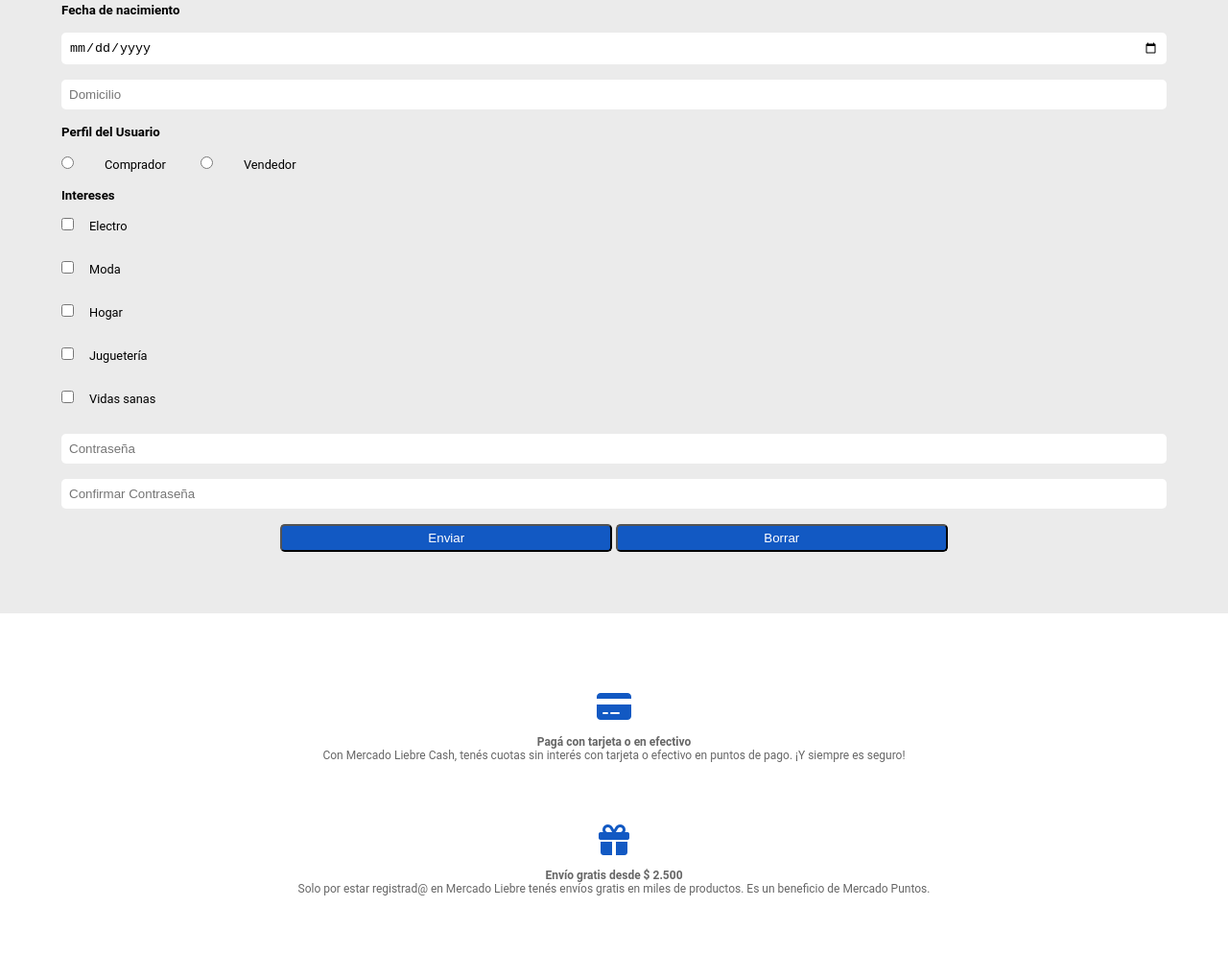
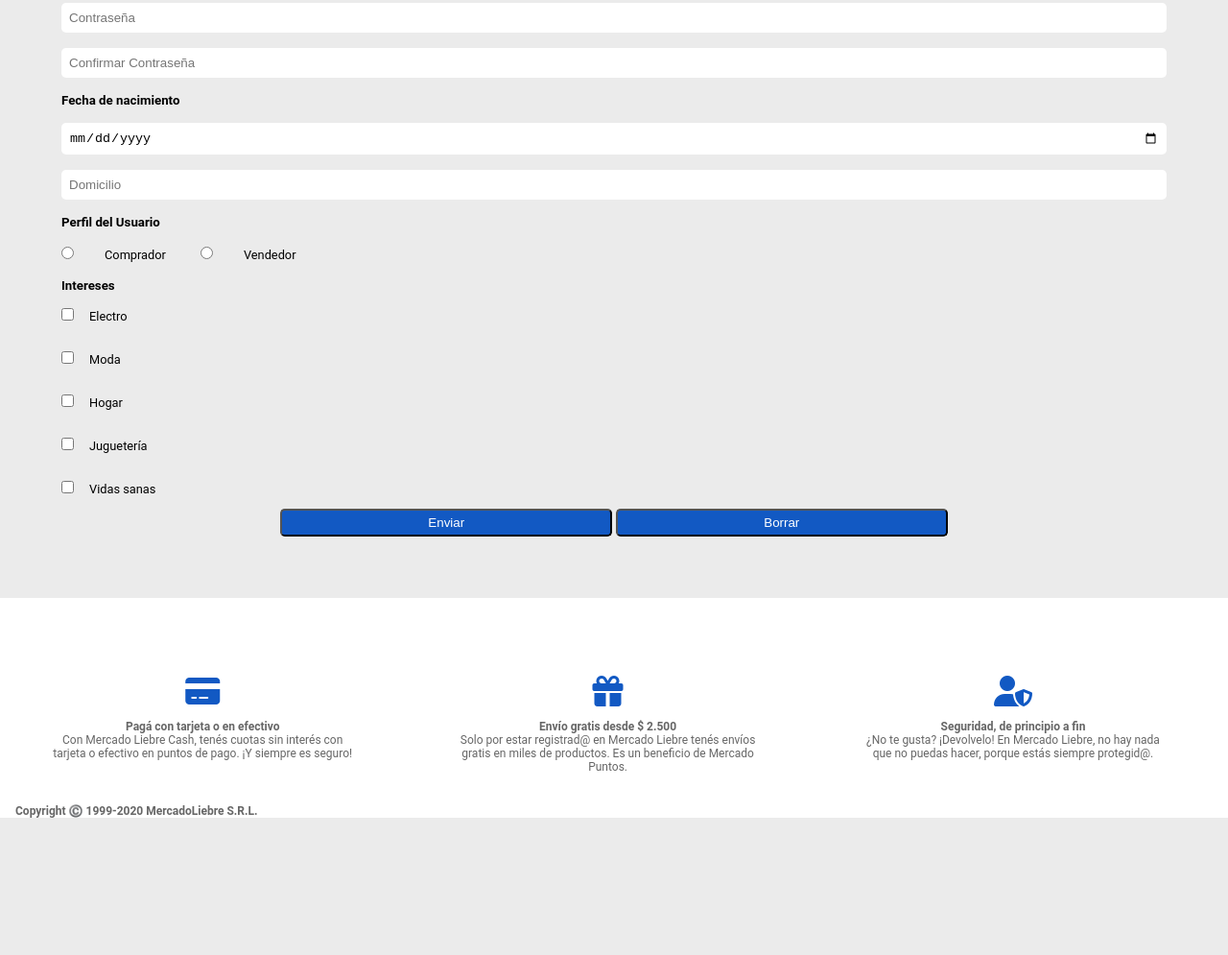
Before and after one commit to RamosOA/MercadoLiebre, a website: page views/register.html in a window 1280 px wide. Shown: the part 437-1432 px from the top of the page at 96% size. After the commit the page ends 1289 px from the top, so only its background shows below. Drawn offline with Linux system fonts and the light colour scheme; files whose address does not match are found by name.

Commit message:
Arreglo del footer y register

```diff
--- a/public/css/ingresa.css
+++ b/public/css/ingresa.css
@@ -251,4 +251,14 @@
         margin-top: 1rem;
     }
 
+    .section-footer {
+        display: flex;
+        flex-direction: row;
+    }
+
+    .footer-section {
+        width: 33%;
+        justify-content: space-between;
+    }
+
 }
--- a/public/css/register.css
+++ b/public/css/register.css
@@ -273,4 +273,14 @@
         margin-top: 1rem;
     }
 
+    .section-footer {
+        display: flex;
+        flex-direction: row;
+    }
+
+    .footer-section {
+        width: 33%;
+        justify-content: space-between;
+    }
+
 }
--- a/public/css/style.css
+++ b/public/css/style.css
@@ -176,6 +176,7 @@
     font-size: var(--ssm);
     margin-top: 2rem;
     margin-left: 1rem;
+    margin-bottom: 1rem;
 }
 
 
@@ -341,6 +342,21 @@
         background-color: white;
     }
 
+    .section-footer {
+        display: flex;
+        flex-direction: row;
+
+    }
+
+    .footer-section {
+        width: 33%;
+        justify-content: space-between;
+    }
+
+    /* .footer {
+
+    } */
+
 }
 
 @media(hover:hover) {
--- a/views/register.html
+++ b/views/register.html
@@ -71,6 +71,14 @@
                 <label for="email"></label>
                 <input type="email" placeholder="E-mail" name="Datos" required>
             </form>
+            <form class="DatosUsuarios" action="">
+                <label for="Contraseña"></label>
+                <input type="password" placeholder="Contraseña" required>
+            </form>
+            <form class="DatosUsuarios" action="">
+                <label for="Contraseña2"></label>
+                <input type="password" placeholder="Confirmar Contraseña" required>
+            </form>
 
             <h5>Fecha de nacimiento</h5>
             <form class="DatosUsuarios" action="">
@@ -111,14 +119,8 @@
                 <input class="intereses" type="checkbox" placeholder="." id="Vida" required><label class="intereses2"
                     for="Vida">Vidas sanas</label>
             </form>
-            <form class="DatosUsuarios" action="">
-                <label for="Contraseña"></label>
-                <input type="password" placeholder="Contraseña" required>
-            </form>
-            <form class="DatosUsuarios" action="">
-                <label for="Contraseña2"></label>
-                <input type="password" placeholder="Confirmar Contraseña" required>
-            </form>
+
+
             <div name="RegistroUsuario" class="Enviar2">
                 <a href="/"><button type="submit" value="Enviar" class="Enviar">Enviar</button></a>
                 <button type="reset" class="Enviar">Borrar</button>
@@ -128,23 +130,25 @@
     </main>
 
     <footer>
-        <section>
+        <section class="section-footer">
+            <section class="footer-section">
                 <p class="item"><i class="fa-solid fa-credit-card"></i></p>
                 <h2 class="footer"> Pagá con tarjeta o en efectivo </h2>
                 <p class="footer"> Con Mercado Liebre Cash, tenés cuotas sin interés con tarjeta o efectivo en
                     puntos de pago. ¡Y siempre es seguro!</p>
             </section>
-        <section>
+            <section class="footer-section">
                 <p class="item"><i class="fa-solid fa-gift"></i></p>
                 <h2 class="footer"> Envío gratis desde $ 2.500 </h2>
                 <p class="footer"> Solo por estar registrad@ en Mercado Liebre tenés envíos gratis en miles de
                     productos. Es un beneficio de Mercado Puntos.</p>
             </section>
-        <section>
+            <section class="footer-section">
                 <p class="item"><i class="fa-solid fa-user-shield"></i></p>
                 <h2 class="footer"> Seguridad, de principio a fin </h2>
                 <p class="footer"> ¿No te gusta? ¡Devolvelo! En Mercado Liebre, no hay nada que no puedas hacer,
                     porque estás siempre protegid@.</p>
+            </section>
         </section>
         <section>
             <h2 class="copy"> Copyright ©️ 1999-2020 MercadoLiebre S.R.L. </h2>
```
Also changed, not shown: views/home.html (+5 -3 lines), views/ingresa.html (+5 -3 lines). Lines whose indentation alone changed are shown as unchanged.
